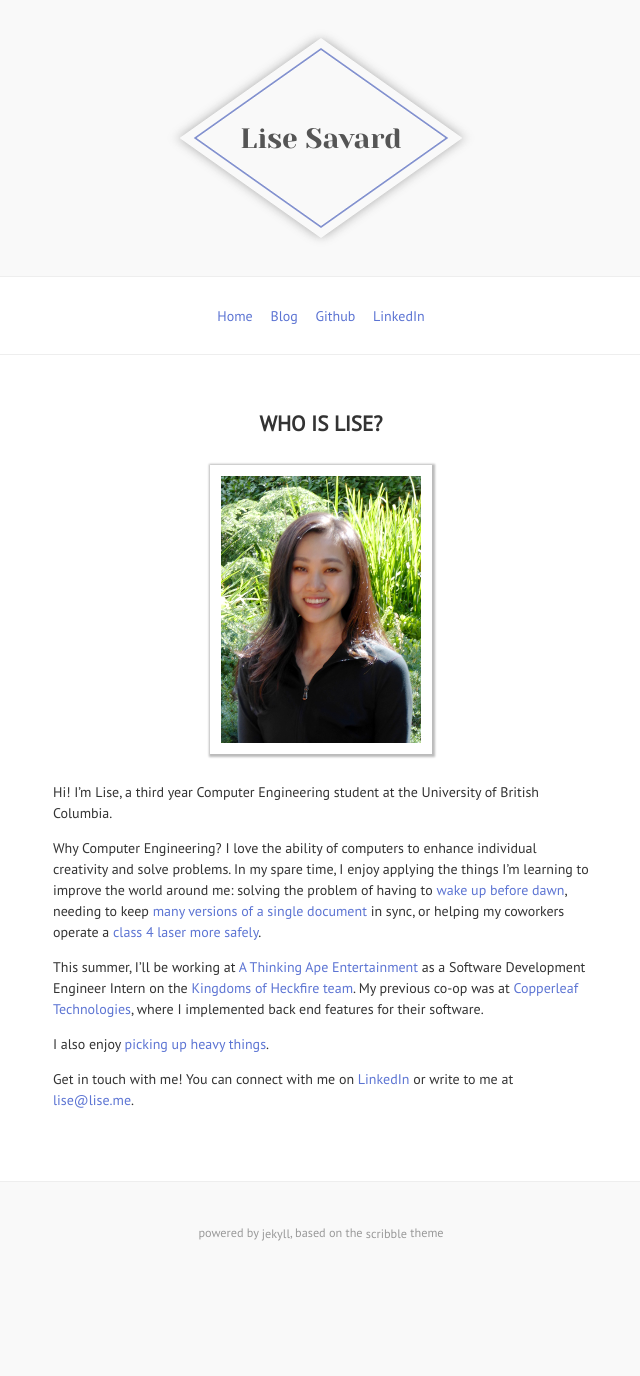
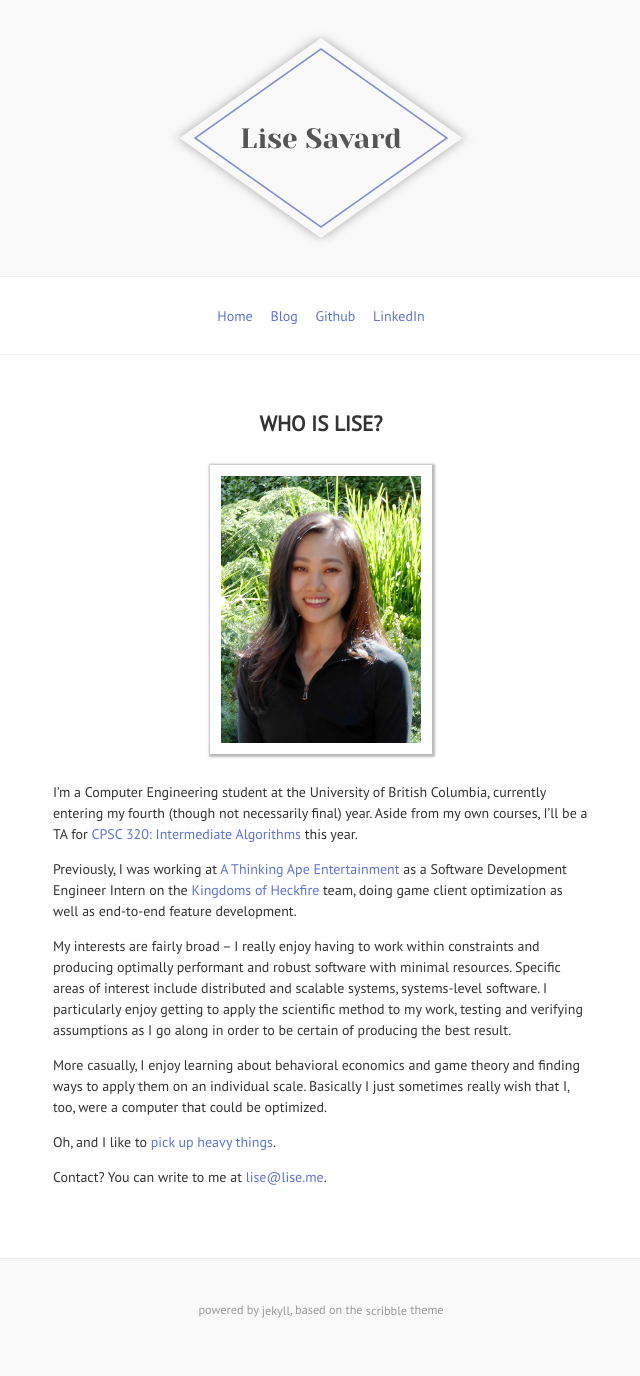
Before and after one commit to lsav/lise.me, a Jekyll site: the page built from index.md, in a window 1280 px wide. Shown: the whole page, without its empty margins (319-959 px from the left). Built offline with Jekyll 4.4.1, drawn with Linux system fonts in a browser that asks for light colours; before the commit the page ends 1299 px from its top, so only the background shows below that.

Commit message:
Update index.md

```diff
--- a/index.md
+++ b/index.md
@@ -3,12 +3,14 @@ displaytitle: Who is Lise?
 ---
 ![Photograph of Lise](/assets/lise-savard-portrait.png)
 
-Hi! I'm Lise, a third year Computer Engineering student at the University of British Columbia.
+I'm a Computer Engineering student at the University of British Columbia, currently entering my fourth (though not necessarily final) year. Aside from my own courses, I'll be a TA for [CPSC 320: Intermediate Algorithms](https://blogs.ubc.ca/cpsc3202017w1/) this year.
 
-Why Computer Engineering? I love the ability of computers to enhance individual creativity and solve problems. In my spare time, I enjoy applying the things I'm learning to improve the world around me: solving the problem of having to [wake up before dawn](https://youtu.be/MBOkNSHl62o), needing to keep [many versions of a single document](https://github.com/lsav/one-resume) in sync, or helping my coworkers operate a [class 4 laser more safely](https://youtu.be/ZaWmGg7Yhww).
+Previously, I was working at [A Thinking Ape Entertainment](http://www.athinkingape.com/) as a Software Development Engineer Intern on the [Kingdoms of Heckfire](http://kingdomsofheckfire.com/) team, doing game client optimization as well as end-to-end feature development.
 
-This summer, I'll be working at [A Thinking Ape Entertainment](http://www.athinkingape.com/) as a Software Development Engineer Intern on the [Kingdoms of Heckfire team](http://kingdomsofheckfire.com/). My previous co-op was at [Copperleaf Technologies](https://www.copperleaf.com/), where I implemented back end features for their software.
+My interests are fairly broad -- I really enjoy having to work within constraints and producing optimally performant and robust software with minimal resources. Specific areas of interest include distributed and scalable systems, systems-level software. I particularly enjoy getting to apply the scientific method to my work, testing and verifying assumptions as I go along in order to be certain of producing the best result.
 
-I also enjoy [picking up](https://youtu.be/jkYpXnZ2uf8) [heavy things](https://youtu.be/iIvTeIvaghg).
+More casually, I enjoy learning about behavioral economics and game theory and finding ways to apply them on an individual scale. Basically I just sometimes really wish that I, too, were a computer that could be optimized.
 
-Get in touch with me! You can connect with me on [LinkedIn](https://www.linkedin.com/in/lsava) or write to me at <script>printEmail();</script>.
+Oh, and I like to [pick up](https://youtu.be/jkYpXnZ2uf8) [heavy things](https://youtu.be/iIvTeIvaghg).
+
+Contact? You can write to me at <script>printEmail();</script>.
```
